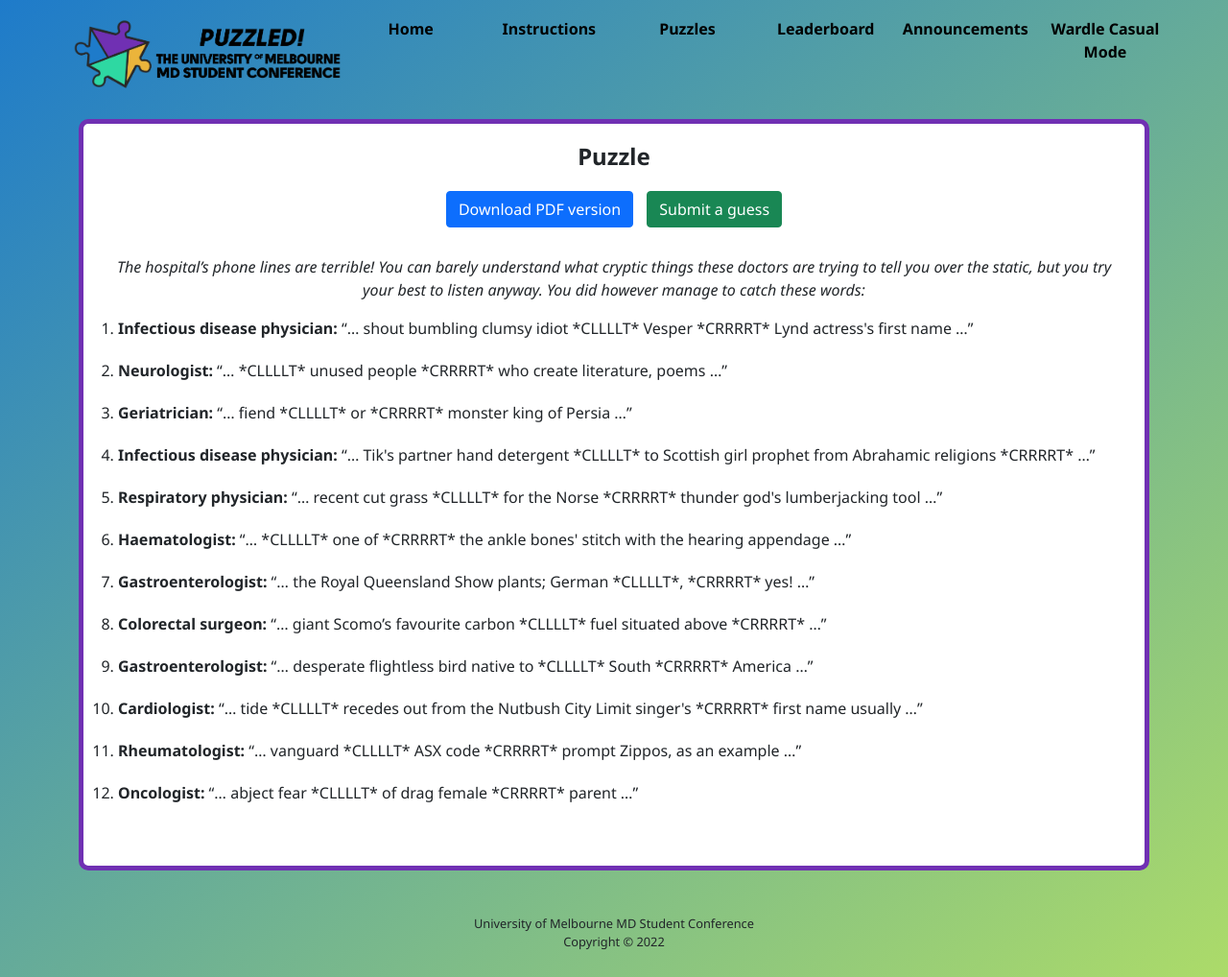
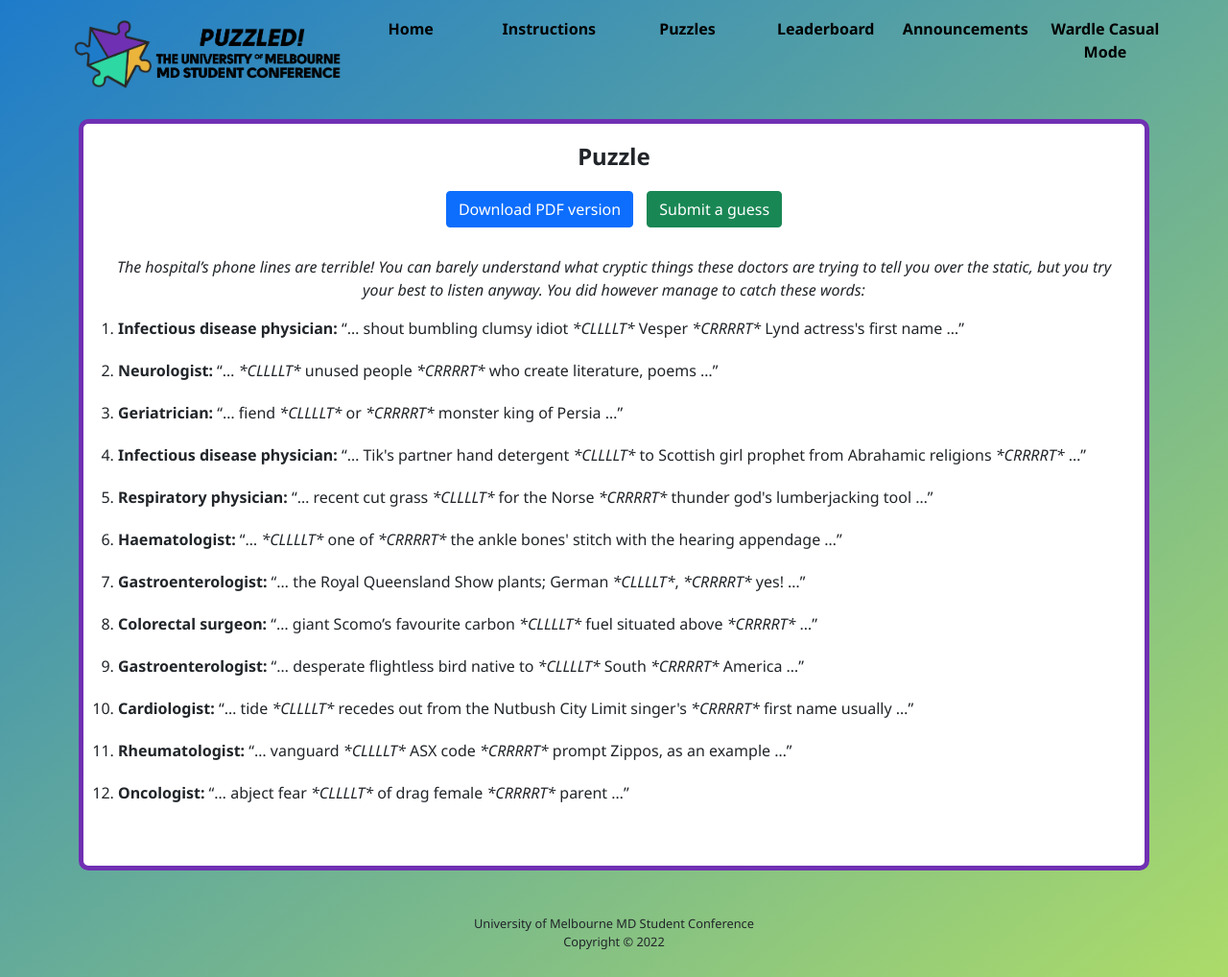
Before and after one commit to AllenZPGu/MDSCPuzzles, a Django app: template MDSCProj/MDSCApp/templates/MDSCApp/puzzlePages/puzzle3.html in a window 1280 px wide. Shown: the whole page at 96% size. Run offline with Django 3.2, Linux system fonts and the light colour scheme; the template is opened without the code that fills it, so the values that code supplies are empty; some libraries are stand-ins or nearby versions.

Commit message:
italicised puzzle 3

```diff
--- a/MDSCProj/MDSCApp/static/MDSCApp/css/puzzle3.css
+++ b/MDSCProj/MDSCApp/static/MDSCApp/css/puzzle3.css
@@ -6,3 +6,7 @@ li {
 ol {
 	padding-left: 1rem;
 }
+
+.static-span {
+	font-style: italic;
+}
--- a/MDSCProj/MDSCApp/templates/MDSCApp/puzzlePages/puzzle3.html
+++ b/MDSCProj/MDSCApp/templates/MDSCApp/puzzlePages/puzzle3.html
@@ -22,18 +22,29 @@
 
   <div>
     <ol>
-      <li><b>Infectious disease physician:</b>  “… shout bumbling clumsy idiot *CLLLLT* Vesper *CRRRRT* Lynd actress's first name …”</li>
-      <li><b>Neurologist:</b>  “… *CLLLLT* unused people *CRRRRT* who create literature, poems …”</li>
-      <li><b>Geriatrician:</b>  “… fiend *CLLLLT* or *CRRRRT* monster king of Persia …”</li>
-      <li><b>Infectious disease physician:</b>  “… Tik's partner hand detergent *CLLLLT* to Scottish girl prophet from Abrahamic religions *CRRRRT* …”</li>
-      <li><b>Respiratory physician:</b>  “… recent cut grass *CLLLLT* for the Norse *CRRRRT* thunder god's lumberjacking tool …”</li>
-      <li><b>Haematologist:</b>  “… *CLLLLT* one of *CRRRRT* the ankle bones' stitch with the hearing appendage …”</li>
-      <li><b>Gastroenterologist:</b>  “… the Royal Queensland Show plants; German *CLLLLT*, *CRRRRT* yes! …”</li>
-      <li><b>Colorectal surgeon:</b>  “… giant Scomo’s favourite carbon *CLLLLT* fuel situated above *CRRRRT* …”</li>
-      <li><b>Gastroenterologist:</b>  “… desperate flightless bird native to *CLLLLT* South *CRRRRT* America …”</li>
-      <li><b>Cardiologist:</b>  “… tide *CLLLLT* recedes out from the Nutbush City Limit singer's *CRRRRT* first name usually …”</li>
-      <li><b>Rheumatologist:</b>  “… vanguard *CLLLLT* ASX code *CRRRRT* prompt Zippos, as an example …”</li>
-      <li><b>Oncologist:</b>  “… abject fear *CLLLLT* of drag female *CRRRRT* parent …”</li>
+      <li><b>Infectious disease physician:</b>  “… shout bumbling clumsy idiot <span class="static-span">*CLLLLT*</span> Vesper <span class="static-span">*CRRRRT*</span> Lynd actress's first name …”</li>
+
+      <li><b>Neurologist:</b>  “… <span class="static-span">*CLLLLT*</span> unused people <span class="static-span">*CRRRRT*</span> who create literature, poems …”</li>
+
+      <li><b>Geriatrician:</b>  “… fiend <span class="static-span">*CLLLLT*</span> or <span class="static-span">*CRRRRT*</span> monster king of Persia …”</li>
+
+      <li><b>Infectious disease physician:</b>  “… Tik's partner hand detergent <span class="static-span">*CLLLLT*</span> to Scottish girl prophet from Abrahamic religions <span class="static-span">*CRRRRT*</span> …”</li>
+
+      <li><b>Respiratory physician:</b>  “… recent cut grass <span class="static-span">*CLLLLT*</span> for the Norse <span class="static-span">*CRRRRT*</span> thunder god's lumberjacking tool …”</li>
+
+      <li><b>Haematologist:</b>  “… <span class="static-span">*CLLLLT*</span> one of <span class="static-span">*CRRRRT*</span> the ankle bones' stitch with the hearing appendage …”</li>
+
+      <li><b>Gastroenterologist:</b>  “… the Royal Queensland Show plants; German <span class="static-span">*CLLLLT*</span>, <span class="static-span">*CRRRRT*</span> yes! …”</li>
+
+      <li><b>Colorectal surgeon:</b>  “… giant Scomo’s favourite carbon <span class="static-span">*CLLLLT*</span> fuel situated above <span class="static-span">*CRRRRT*</span> …”</li>
+
+      <li><b>Gastroenterologist:</b>  “… desperate flightless bird native to <span class="static-span">*CLLLLT*</span> South <span class="static-span">*CRRRRT*</span> America …”</li>
+
+      <li><b>Cardiologist:</b>  “… tide <span class="static-span">*CLLLLT*</span> recedes out from the Nutbush City Limit singer's <span class="static-span">*CRRRRT*</span> first name usually …”</li>
+
+      <li><b>Rheumatologist:</b>  “… vanguard <span class="static-span">*CLLLLT*</span> ASX code <span class="static-span">*CRRRRT*</span> prompt Zippos, as an example …”</li>
+
+      <li><b>Oncologist:</b>  “… abject fear <span class="static-span">*CLLLLT*</span> of drag female <span class="static-span">*CRRRRT*</span> parent …”</li>
 
     </ol>
   </div>
```
